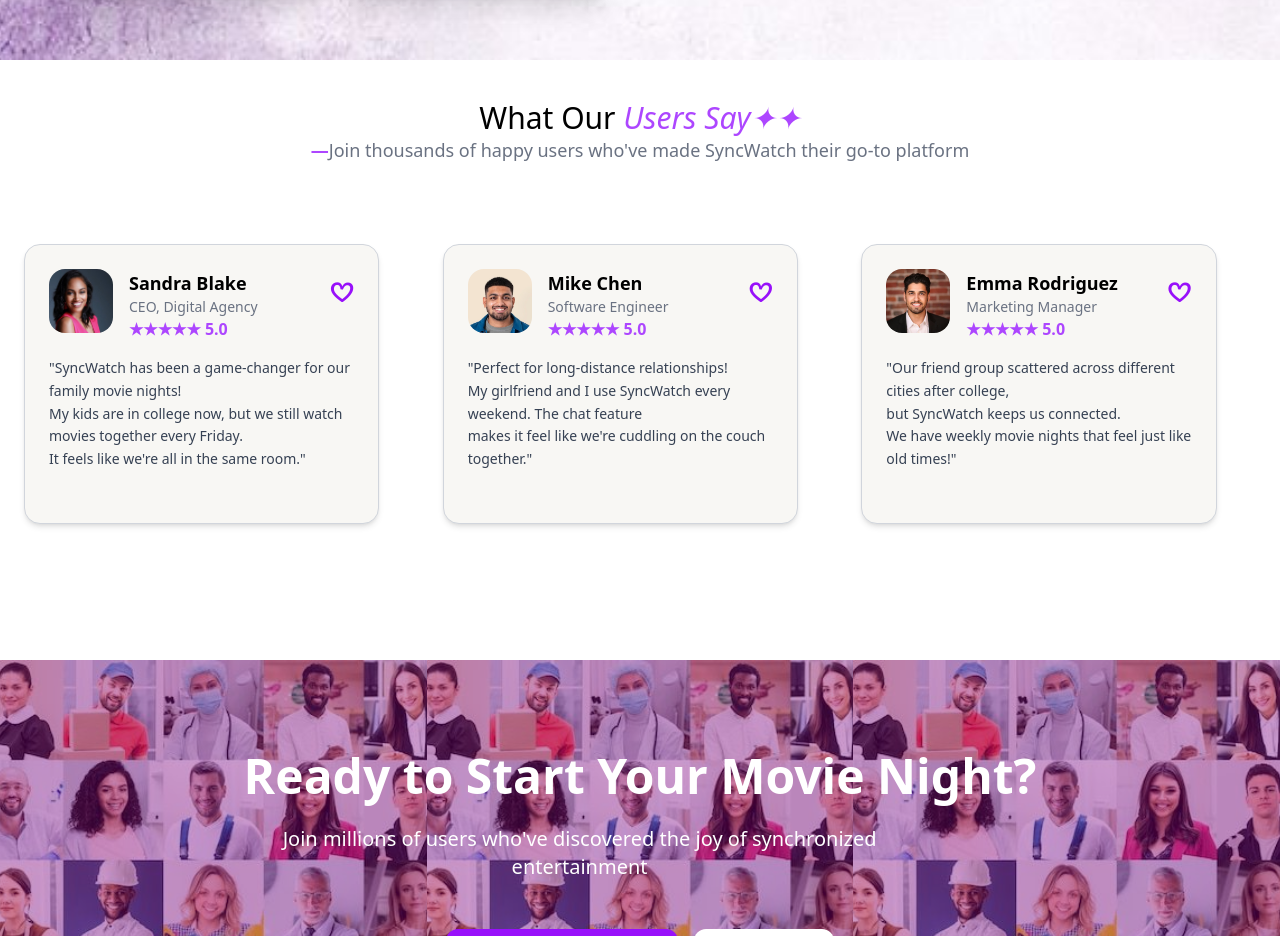
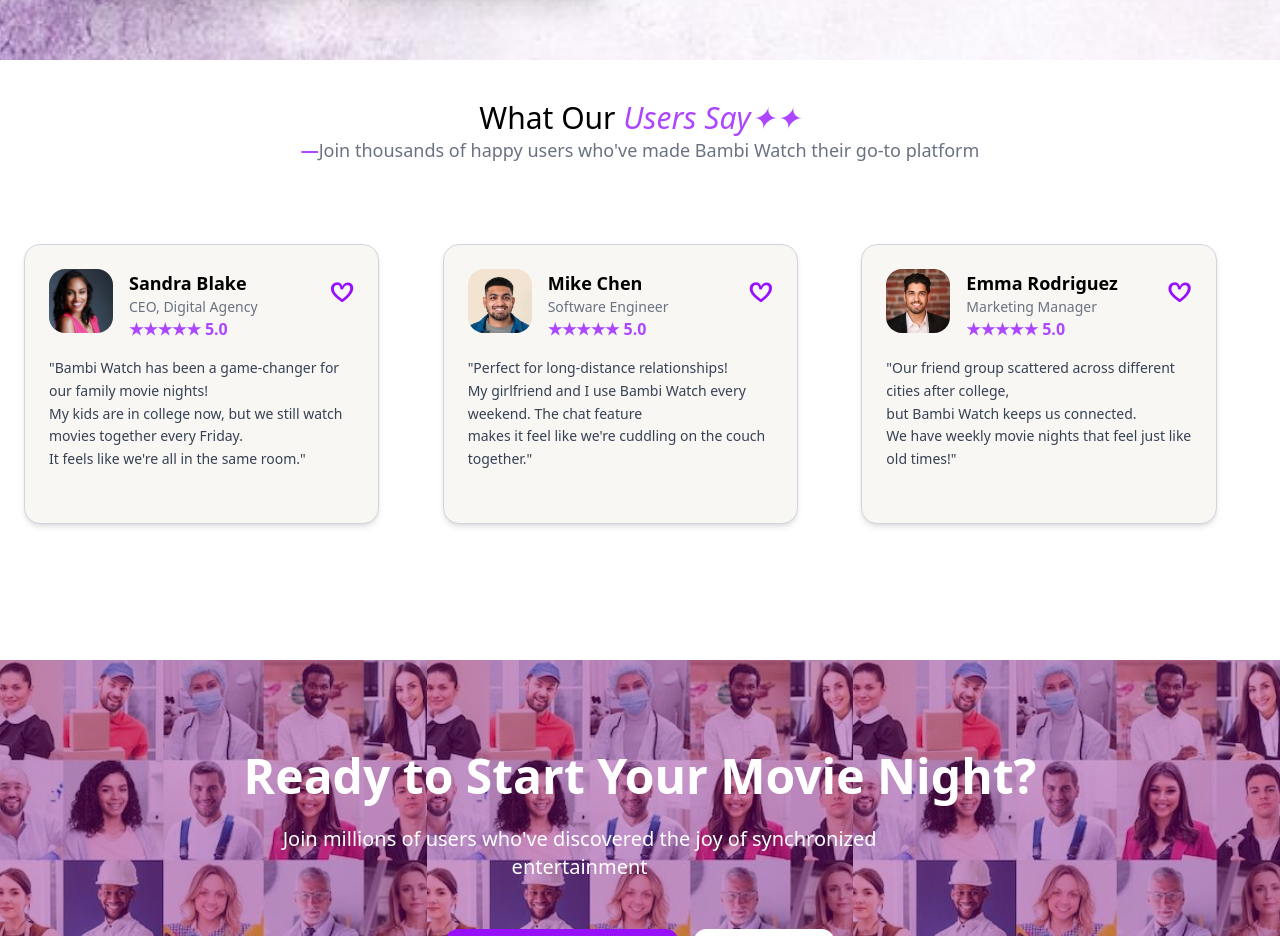
Before and after one commit to Real-Bambi/Bambi-Watch, a React (Vite) app: page / in a window 1280 px wide. Shown: the part 2040-2976 px from the top of the page. Built offline with nearby package versions, Linux system fonts and the light colour scheme; no server answers.

Commit message:
few changes to the homepage

```diff
--- a/src/pages/Home.jsx
+++ b/src/pages/Home.jsx
@@ -152,7 +152,7 @@
       <section className="lg:h-[70vh] sm:h-screen ">
         <div className="flex flex-col justify-center items-center my-10 mb-20">
           <p className="text-3xl font-medium">What Our  <span className="text-purple-500 italic">Users Say✦✦</span></p>
-          <p className="text-lg text-gray-500"> <span className="text-purple-500 font-bold">—</span>Join thousands of happy users who've made SyncWatch their go-to platform</p>
+          <p className="text-lg text-gray-500"> <span className="text-purple-500 font-bold">—</span>Join thousands of happy users who've made Bambi Watch their go-to platform</p>
         </div>
 
         <div className="grid grid-cols-1 md:grid-cols-2 lg:grid-cols-3 gap-6 m-6">
@@ -167,7 +167,7 @@
               <p className="ml-auto text-4xl text-purple-600">𖹭</p>
             </div>
             <p className="text-gray-700 text-sm leading-relaxed">
-              "SyncWatch has been a game-changer for our family movie nights!
+              "Bambi Watch has been a game-changer for our family movie nights!
               <br /> My kids are in college now, but we still watch movies together every Friday. <br /> It feels like we're all in the same room."
             </p>
           </div>
@@ -184,7 +184,7 @@
             </div>
             <p className="text-gray-700 text-sm leading-relaxed">
               "Perfect for long-distance relationships! <br />
-              My girlfriend and I use SyncWatch every weekend. The chat feature <br />
+              My girlfriend and I use Bambi Watch every weekend. The chat feature <br />
               makes it feel like we're cuddling on the couch together."
             </p>
           </div>
@@ -201,7 +201,7 @@
             </div>
             <p className="text-gray-700 text-sm leading-relaxed">
               "Our friend group scattered across different cities after college, <br />
-              but SyncWatch keeps us connected. <br />
+              but Bambi Watch keeps us connected. <br />
               We have weekly movie nights that feel just like old times!"
             </p>
           </div>
```
